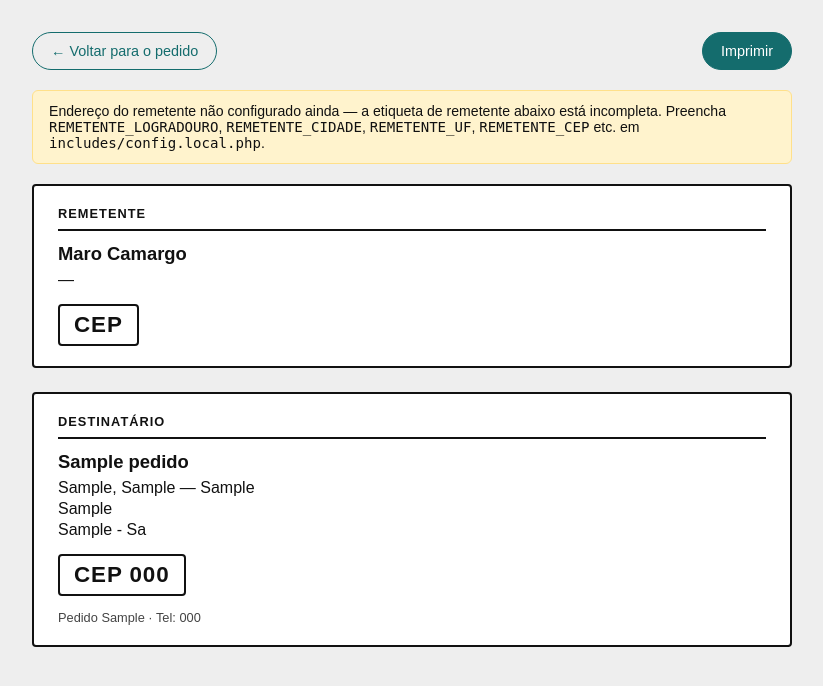
After one commit to EdmarHextech/SiteMaro, a PHP site: page /admin/pedido-etiqueta.php?id=1 in a window 1280 px wide. The commit adds this page. Shown: the top 686 px of the page, without its empty margins (228-1051 px from the left). Run offline with PHP 8.4, Linux system fonts and the light colour scheme; the visitor is signed in with stand-in values (Sample User, id 1); tables that the repository leaves empty hold one stand-in row (values such as "Sample post"); some libraries are stand-ins or nearby versions.

Commit message:
Adiciona etiqueta de expedição (remetente + destinatário) para imprimir
admin/pedido-etiqueta.php gera uma página imprimível standalone (sem
o menu/sidebar do admin, só o essencial pro papel) com duas etiquetas
sempre juntas — remetente e destinatário — no formato visual padrão
dos Correios: bloco de endereço com CEP em destaque. Não integra com
SIGEP Web nem emite código de rastreio real (decisão consciente: sem
contrato direto com os Correios, isso exigiria uma integração bem mais
pesada) — é uma etiqueta pra imprimir e colar no pacote mesmo.

Endereço do remetente vem de novas constantes REMETENTE_* em
config.php (sem fallback além do nome do site — se não configurado,
mostra um aviso mas ainda imprime a etiqueta do destinatário). Link
"🏷️ Etiqueta" aparece na lista e no detalhe do pedido, só para
pedidos físicos (identificados pela presença de endereco_cep).

Testado: com e sem remetente configurado, link ausente em pedidos de
sessão, e acesso direto à URL da etiqueta de um pedido sem endereço
é bloqueado (redireciona).

Co-Authored-By: Claude Sonnet 5 <noreply@anthropic.com>

```diff
--- /dev/null
+++ b/public_html/admin/pedido-etiqueta.php
@@ -0,0 +1,93 @@
+<?php
+require_once __DIR__ . '/../includes/functions.php';
+exigir_login();
+
+$id = (int) ($_GET['id'] ?? 0);
+$pedido = buscar_pedido($id);
+if (!$pedido || empty($pedido['endereco_cep'])) {
+    header('Location: /admin/pedidos.php');
+    exit;
+}
+?><!DOCTYPE html>
+<html lang="pt-BR">
+<head>
+<meta charset="UTF-8">
+<meta name="viewport" content="width=device-width, initial-scale=1.0">
+<title>Etiqueta — Pedido <?= e($pedido['codigo']) ?></title>
+<meta name="robots" content="noindex, nofollow">
+<style>
+  * { box-sizing: border-box; }
+  body { font-family: Arial, Helvetica, sans-serif; background: #eee; margin: 0; padding: 32px; color: #111; }
+  .toolbar { max-width: 760px; margin: 0 auto 20px; display: flex; justify-content: space-between; align-items: center; }
+  .toolbar a, .toolbar button {
+    font-family: Arial, sans-serif; font-size: 0.9rem; padding: 10px 18px; border-radius: 999px;
+    border: 1.5px solid #146c6d; background: #146c6d; color: #fff; cursor: pointer; text-decoration: none;
+  }
+  .toolbar a { background: transparent; color: #146c6d; }
+  .folha { max-width: 760px; margin: 0 auto; display: flex; flex-direction: column; gap: 24px; }
+  .etiqueta {
+    background: #fff; border: 2px solid #111; border-radius: 4px; padding: 20px 24px;
+  }
+  .etiqueta__tipo {
+    font-size: 0.8rem; font-weight: 700; letter-spacing: 0.08em; text-transform: uppercase;
+    border-bottom: 2px solid #111; padding-bottom: 8px; margin-bottom: 12px;
+  }
+  .etiqueta__nome { font-size: 1.15rem; font-weight: 700; margin-bottom: 6px; }
+  .etiqueta__linha { font-size: 1rem; margin-bottom: 3px; }
+  .etiqueta__cep {
+    display: inline-block; margin-top: 12px; font-size: 1.4rem; font-weight: 700;
+    letter-spacing: 0.04em; border: 2px solid #111; padding: 6px 14px; border-radius: 4px;
+  }
+  .etiqueta__ref { margin-top: 14px; font-size: 0.8rem; color: #444; }
+  .aviso { max-width: 760px; margin: 0 auto 20px; background: #fff3cd; border: 1px solid #ffe08a; border-radius: 6px; padding: 12px 16px; font-size: 0.88rem; }
+  @media print {
+    body { background: #fff; padding: 0; }
+    .toolbar, .aviso { display: none; }
+    .folha { gap: 12mm; }
+    .etiqueta { break-inside: avoid; border-width: 1.5px; }
+  }
+</style>
+</head>
+<body>
+
+<div class="toolbar">
+  <a href="/admin/pedido-detalhe.php?id=<?= (int) $pedido['id'] ?>">← Voltar para o pedido</a>
+  <button type="button" onclick="window.print()">Imprimir</button>
+</div>
+
+<?php if (!remetente_configurado()): ?>
+  <div class="aviso">
+    Endereço do remetente não configurado ainda — a etiqueta de remetente abaixo está incompleta.
+    Preencha <code>REMETENTE_LOGRADOURO</code>, <code>REMETENTE_CIDADE</code>, <code>REMETENTE_UF</code>, <code>REMETENTE_CEP</code> etc. em <code>includes/config.local.php</code>.
+  </div>
+<?php endif; ?>
+
+<div class="folha">
+  <div class="etiqueta">
+    <div class="etiqueta__tipo">Remetente</div>
+    <div class="etiqueta__nome"><?= e(REMETENTE_NOME) ?></div>
+    <div class="etiqueta__linha">
+      <?= e(REMETENTE_LOGRADOURO ?: '—') ?><?= REMETENTE_NUMERO !== '' ? ', ' . e(REMETENTE_NUMERO) : '' ?>
+      <?= REMETENTE_COMPLEMENTO !== '' ? ' — ' . e(REMETENTE_COMPLEMENTO) : '' ?>
+    </div>
+    <div class="etiqueta__linha"><?= e(REMETENTE_BAIRRO) ?></div>
+    <div class="etiqueta__linha"><?= e(REMETENTE_CIDADE) ?> <?= REMETENTE_UF !== '' ? '- ' . e(REMETENTE_UF) : '' ?></div>
+    <div class="etiqueta__cep">CEP <?= e(formatar_cep(REMETENTE_CEP)) ?></div>
+  </div>
+
+  <div class="etiqueta">
+    <div class="etiqueta__tipo">Destinatário</div>
+    <div class="etiqueta__nome"><?= e($pedido['cliente_nome']) ?></div>
+    <div class="etiqueta__linha">
+      <?= e($pedido['endereco_logradouro'] ?? '') ?><?= !empty($pedido['endereco_numero']) ? ', ' . e($pedido['endereco_numero']) : '' ?>
+      <?= !empty($pedido['endereco_complemento']) ? ' — ' . e($pedido['endereco_complemento']) : '' ?>
+    </div>
+    <div class="etiqueta__linha"><?= e($pedido['endereco_bairro'] ?? '') ?></div>
+    <div class="etiqueta__linha"><?= e($pedido['endereco_cidade'] ?? '') ?> <?= !empty($pedido['endereco_uf']) ? '- ' . e($pedido['endereco_uf']) : '' ?></div>
+    <div class="etiqueta__cep">CEP <?= e(formatar_cep($pedido['endereco_cep'])) ?></div>
+    <div class="etiqueta__ref">Pedido <?= e($pedido['codigo']) ?><?= !empty($pedido['cliente_telefone']) ? ' · Tel: ' . e($pedido['cliente_telefone']) : '' ?></div>
+  </div>
+</div>
+
+</body>
+</html>
--- a/public_html/includes/config.php
+++ b/public_html/includes/config.php
@@ -72,6 +72,24 @@ function melhor_envio_configurado(): bool
     return MELHOR_ENVIO_TOKEN !== '' && MELHOR_ENVIO_CEP_ORIGEM !== '';
 }
 
+// ---------- Endereço do remetente (etiqueta de expedição) ----------
+// Usado só para imprimir a etiqueta de remetente em /admin/pedido-etiqueta.php — não é o
+// mesmo cadastro do Melhor Envio (que só precisa do CEP para cotar frete). Preencher com o
+// endereço de onde ela realmente despacha os pedidos.
+define('REMETENTE_NOME', getenv('REMETENTE_NOME') ?: 'Maro Camargo');
+define('REMETENTE_LOGRADOURO', getenv('REMETENTE_LOGRADOURO') ?: '');
+define('REMETENTE_NUMERO', getenv('REMETENTE_NUMERO') ?: '');
+define('REMETENTE_COMPLEMENTO', getenv('REMETENTE_COMPLEMENTO') ?: '');
+define('REMETENTE_BAIRRO', getenv('REMETENTE_BAIRRO') ?: '');
+define('REMETENTE_CIDADE', getenv('REMETENTE_CIDADE') ?: '');
+define('REMETENTE_UF', getenv('REMETENTE_UF') ?: '');
+define('REMETENTE_CEP', getenv('REMETENTE_CEP') ?: MELHOR_ENVIO_CEP_ORIGEM);
+
+function remetente_configurado(): bool
+{
+    return REMETENTE_LOGRADOURO !== '' && REMETENTE_CIDADE !== '' && REMETENTE_CEP !== '';
+}
+
 // ---------- Agendamento (Cal.com) ----------
 // Conta Cal.com da Maro (ou, em desenvolvimento, uma conta sandbox própria do dev) — sem "@", só o username.
 // Ela mesma configura, dentro do Cal.com, buffers entre compromissos, janelas de disponibilidade e conexão
--- a/public_html/includes/functions.php
+++ b/public_html/includes/functions.php
@@ -177,6 +177,13 @@ function buscar_foto_galeria(int $id): ?array
 }
 
 // ---------- Loja ----------
+/** Formata um CEP de 8 dígitos como "00000-000". Retorna como veio se não tiver 8 dígitos. */
+function formatar_cep(?string $cep): string
+{
+    $digitos = preg_replace('~\D~', '', (string) $cep);
+    return strlen($digitos) === 8 ? substr($digitos, 0, 5) . '-' . substr($digitos, 5) : (string) $cep;
+}
+
 function formatar_preco(int $centavos): string
 {
     return 'R$ ' . number_format($centavos / 100, 2, ',', '.');
```
Also changed, not shown: public_html/admin/pedido-detalhe.php (+6 -1 lines), public_html/admin/pedidos.php (+6 -1 lines), README.md.
